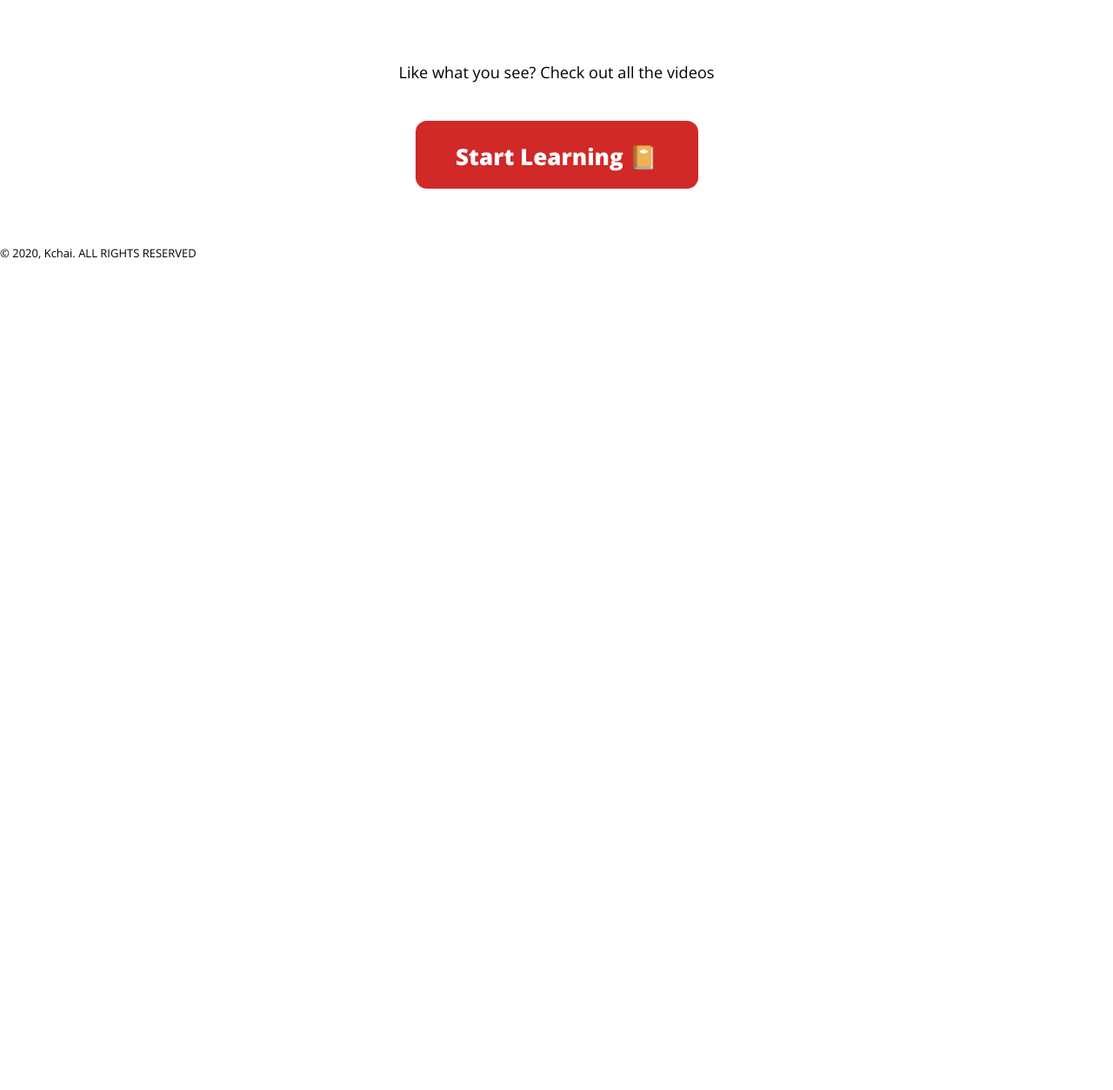
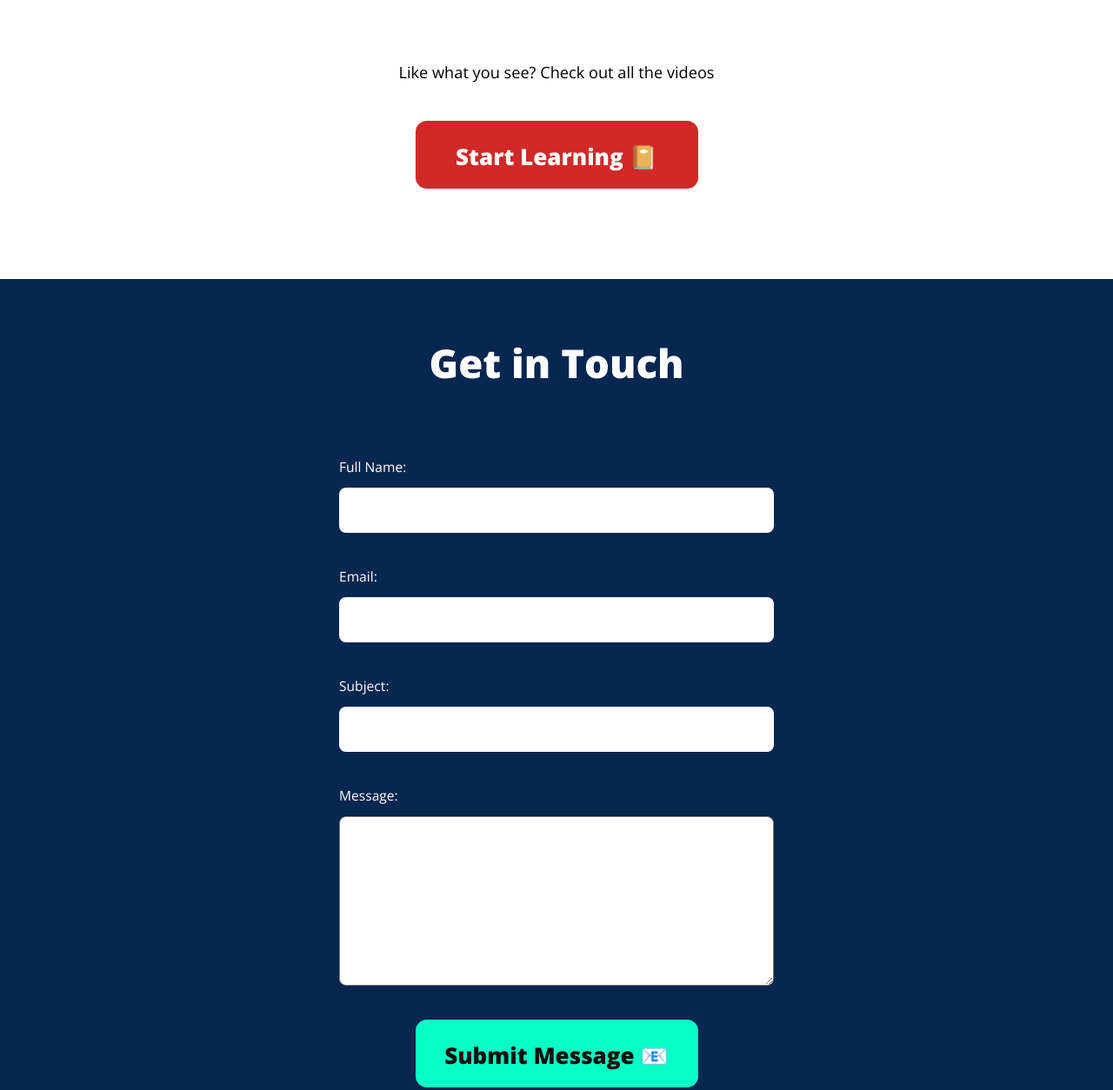
Before and after one commit to ChaitanyaKaranam/kchai.tech, a Gatsby site: page / in a window 1280 px wide. Shown: the part 3250-4504 px from the top of the page at 87% size. Before the commit the page ends 3550 px from the top, so only its background shows below. Built offline with nearby package versions, Linux system fonts and the light colour scheme; Gatsby itself is replaced by a stand-in of ours.

Commit message:
Added contact form

```diff
--- a/src/pages/index.js
+++ b/src/pages/index.js
@@ -13,6 +13,7 @@ const IndexPage = () => (
       <Portfolio />
       <Skills />
       <Videos />
+      <Contact />
     </div>
   </Layout>
 )
@@ -130,4 +131,35 @@ function Videos() {
   )
 }
 
+function Contact() {
+  return (
+    <section>
+      <div className="contact">
+        <div className="contact__header">
+          <h1>Get in Touch</h1>
+        </div>
+        <form>
+          <div className="form-field">
+            <label htmlFor="fullname">Full Name: </label>
+            <input id="fullname" type="text" name="fullname" required/>
+          </div>
+          <div className="form-field">
+            <label htmlFor="email">Email: </label>
+            <input id="email" type="email" name="email" required/>
+          </div>
+          <div className="form-field">
+            <label htmlFor="subject">Subject: </label>
+            <input id="subject" type="text" name="subject" required/>
+          </div>
+          <div className="form-field">
+            <label htmlFor="message">Message: </label>
+            <textarea id="message" type="textarea" name="message" required/>
+          </div>
+          <button className="btn-lg btn-showcase black-text">Submit Message 📧</button>
+        </form>
+      </div>
+    </section>
+  )
+}
+
 export default IndexPage
--- a/src/styles/1-utilities/_mixins.scss
+++ b/src/styles/1-utilities/_mixins.scss
@@ -22,6 +22,14 @@
         background-color: darken($color: $color, $amount: 15%);
     }
     @include transition;
+}
+
+@mixin input-props{
+    font-family: inherit;
+    padding: 1rem;
+    margin-bottom: 1rem;
+    border-radius: 0.6rem;
+    width: 20rem;
 }
 
 
--- a/src/styles/1-utilities/_variables.scss
+++ b/src/styles/1-utilities/_variables.scss
@@ -10,6 +10,7 @@ $heading-section: 1.8rem;
 
 $content-main: 1.6rem;
 $content: 1.4rem;
+$content-sm: 1.2rem;
 
 $extra-bold: 900;
 $bold: 700;
--- a/src/styles/2-base/_basics.scss
+++ b/src/styles/2-base/_basics.scss
@@ -28,3 +28,24 @@ hr{
     border: 0px;
     margin: 3rem 0rem;
 }
+
+input[type="text"],
+input[type="number"],
+input[type="password"],
+input[type="email"],
+input[type="file"],
+select{
+    @include input-props;
+    font-size: $content;
+    font-weight: $semi-bold;
+    height: 4rem;
+    border: 0px;
+}
+
+textarea{
+    @include input-props;
+    height: 15rem;
+    width: 100%;
+    font-size: $content;
+    font-weight: $semi-bold;
+}
--- /dev/null
+++ b/src/styles/3-components/_forms.scss
@@ -0,0 +1,8 @@
+.form-field{
+    display: grid;
+    row-gap: 1rem;
+    margin-bottom: 2rem;
+    label{
+        font-size: $content-sm;
+    }
+}
--- a/src/styles/5-pages/_home.scss
+++ b/src/styles/5-pages/_home.scss
@@ -95,3 +95,33 @@
         row-gap: 2rem;
     }
 }
+
+.contact{
+    background-color: $blue-dr-1;
+    padding-bottom: 5rem;
+    h1{
+        font-weight: $extra-bold;
+        color: white;
+    }
+    .contact__header{
+        @include compact;
+        padding-top: 5rem;
+        padding-bottom: 3rem;
+        margin-bottom: 3rem;
+        text-align: center;
+    }
+    form{
+        @include compact;
+        display: grid;
+        place-items: center;
+        div{
+            width: 50%;
+        }
+        input, textarea {
+            width: 100%;
+        }
+        label{
+            color: white;
+        }
+    }
+}
--- a/src/styles/main.scss
+++ b/src/styles/main.scss
@@ -8,6 +8,7 @@
 
 @import '3-components/buttons';
 @import '3-components/skill';
+@import '3-components/forms';
 
 @import '4-layouts/showcase.scss';
 
```
